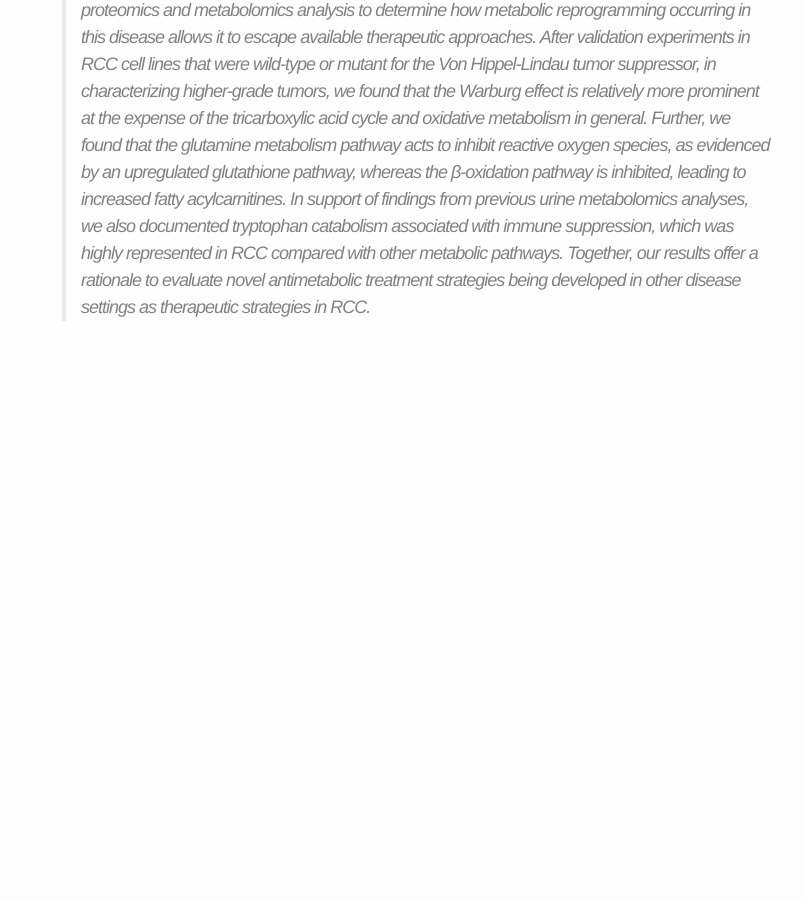
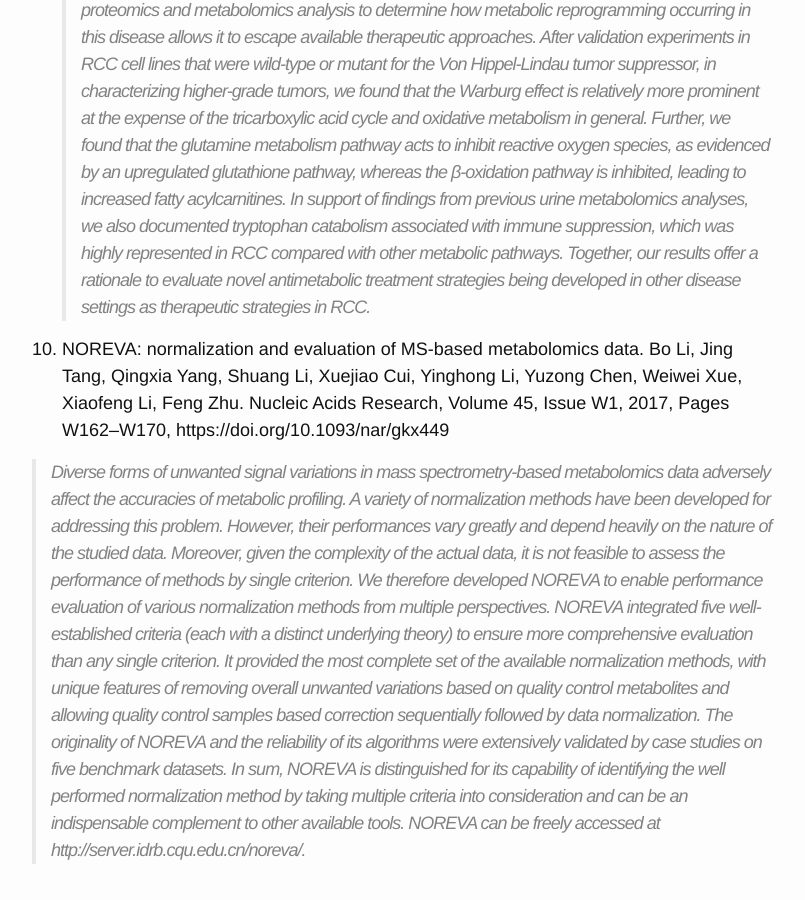
Before and after one commit to dcmb-courses/bioinf602-603, a Jekyll site: the page built from Proteomics_and_Metabolomics.md, in a window 1280 px wide and 900 px high, scrolled down 4259 px. Shown: the whole window, without its empty margins (238-1043 px from the left). Built offline with Jekyll 4.4.1, drawn with Linux system fonts in a browser that asks for light colours; before the commit the page ends 4640 px from its top, so only the background shows below that.

Commit message:
Update Proteomics_and_Metabolomics.md

```diff
--- a/Proteomics_and_Metabolomics.md
+++ b/Proteomics_and_Metabolomics.md
@@ -44,3 +44,7 @@ extensive roles in human malignancy. Nat Genet. 2013 Jun;45(6):592-601.
  1. Grade-Dependent Metabolic Reprogramming in Kidney Cancer Revealed by Combined Proteomics and Metabolomics Analysis. Hiromi I. Wettersten, A. Ari Hakimi, Dexter Morin, Cristina Bianchi, Megan E. Johnstone, Dallas R. Donohoe, Josephine F. Trott, Omran Abu Aboud, Steven Stirdivant, Bruce Neri, Robert Wolfert, Benjamin Stewart, Roberto Perego, James J. Hsieh and Robert H. Weiss. Cancer research 75.12 (2015): 2541-2552.  PMID: 25952651  DOI: 10.1158/0008-5472.CAN-14-1703. https://cancerres.aacrjournals.org/content/75/12/2541.long
 
       >Kidney cancer [or renal cell carcinoma (RCC)] is known as "the internist's tumor" because it has protean systemic manifestations, suggesting that it utilizes complex, nonphysiologic metabolic pathways. Given the increasing incidence of this cancer and its lack of effective therapeutic targets, we undertook an extensive analysis of human RCC tissue employing combined grade-dependent proteomics and metabolomics analysis to determine how metabolic reprogramming occurring in this disease allows it to escape available therapeutic approaches. After validation experiments in RCC cell lines that were wild-type or mutant for the Von Hippel-Lindau tumor suppressor, in characterizing higher-grade tumors, we found that the Warburg effect is relatively more prominent at the expense of the tricarboxylic acid cycle and oxidative metabolism in general. Further, we found that the glutamine metabolism pathway acts to inhibit reactive oxygen species, as evidenced by an upregulated glutathione pathway, whereas the β-oxidation pathway is inhibited, leading to increased fatty acylcarnitines. In support of findings from previous urine metabolomics analyses, we also documented tryptophan catabolism associated with immune suppression, which was highly represented in RCC compared with other metabolic pathways. Together, our results offer a rationale to evaluate novel antimetabolic treatment strategies being developed in other disease settings as therapeutic strategies in RCC.
+
+ 1. NOREVA: normalization and evaluation of MS-based metabolomics data. Bo Li, Jing Tang, Qingxia Yang, Shuang Li, Xuejiao Cui, Yinghong Li, Yuzong Chen, Weiwei Xue, Xiaofeng Li, Feng Zhu. Nucleic Acids Research, Volume 45, Issue W1, 2017, Pages W162–W170, https://doi.org/10.1093/nar/gkx449
+
+>Diverse forms of unwanted signal variations in mass spectrometry-based metabolomics data adversely affect the accuracies of metabolic profiling. A variety of normalization methods have been developed for addressing this problem. However, their performances vary greatly and depend heavily on the nature of the studied data. Moreover, given the complexity of the actual data, it is not feasible to assess the performance of methods by single criterion. We therefore developed NOREVA to enable performance evaluation of various normalization methods from multiple perspectives. NOREVA integrated five well-established criteria (each with a distinct underlying theory) to ensure more comprehensive evaluation than any single criterion. It provided the most complete set of the available normalization methods, with unique features of removing overall unwanted variations based on quality control metabolites and allowing quality control samples based correction sequentially followed by data normalization. The originality of NOREVA and the reliability of its algorithms were extensively validated by case studies on five benchmark datasets. In sum, NOREVA is distinguished for its capability of identifying the well performed normalization method by taking multiple criteria into consideration and can be an indispensable complement to other available tools. NOREVA can be freely accessed at http://server.idrb.cqu.edu.cn/noreva/.
```
